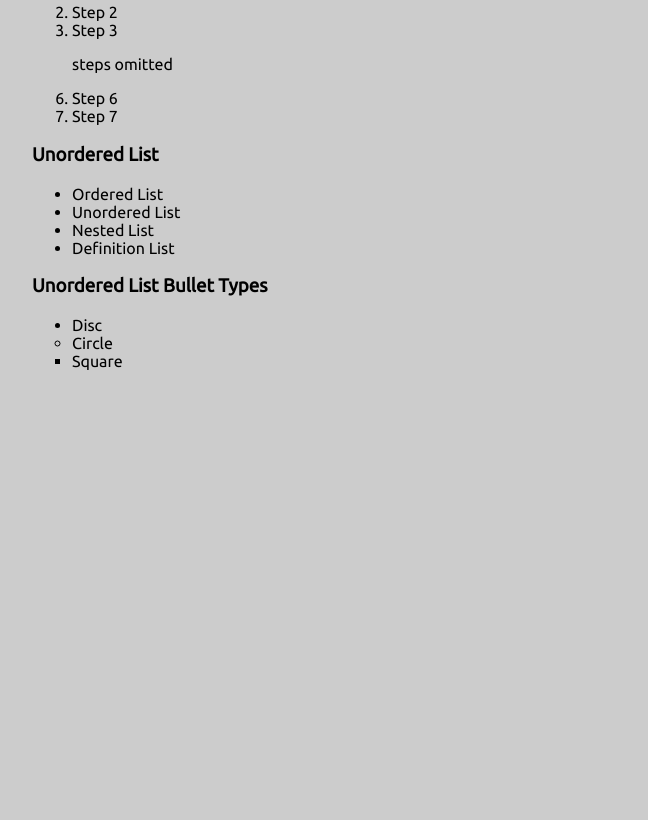
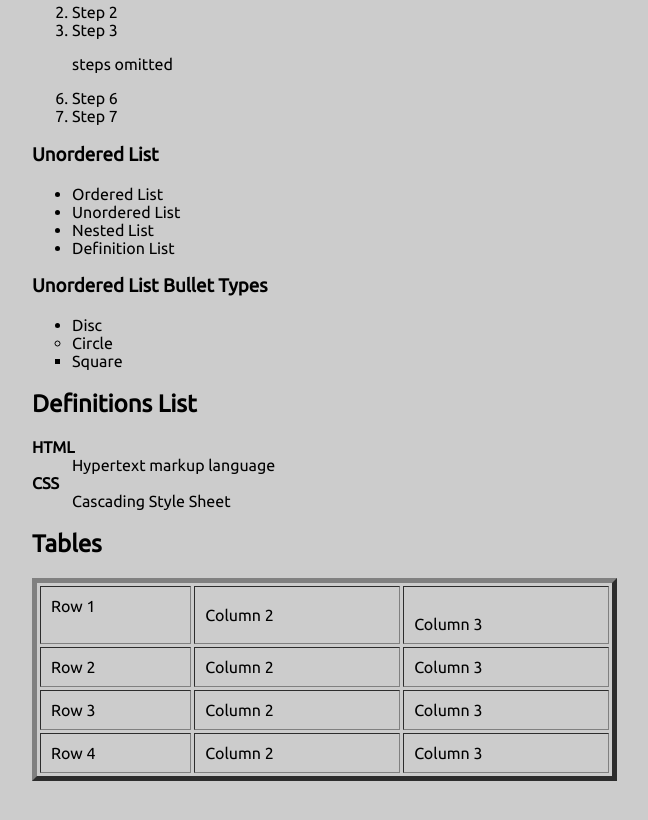
Before and after one commit to bebilder/WebAuthoring, a plain HTML site: page examples/example.html in a window 1280 px wide. Shown: the part 2036-2856 px from the top of the page, without its empty margins (11-659 px from the left). Before the commit the page ends 2465 px from the top, so only its background shows below. Drawn offline with Linux system fonts and the light colour scheme.

Commit message:
2/5/2016 end of class

```diff
--- a/examples/example.html
+++ b/examples/example.html
@@ -35,20 +35,16 @@
 	}
 
 	.notes {
-		padding-top:25px;
-		padding:35px;
-		margin-left:auto;
-		margin-right:auto;
-		width:auto;
-		height:auto;
+        padding: 35px;
+        margin-left: auto;
+		margin-right: auto;
+		width: auto;
+		height: auto;
 
-		text-align:left;
-		color:#000;
+		text-align: left;
+		color: #000;
 	}
 
-	.notes:hover {
-		color:#FFFF00;
-	}
 </style>
 </head>
 
@@ -185,6 +181,64 @@ Brady	Idaho		208
         <li>Circle</li>
         <li type="square">Square</li>
         </ul>
+
+        <h2>Definitions List</h2>
+        <dl>
+            <dt><b>HTML</b></dt>
+            <dd>Hypertext markup language</dd>
+
+            <dt><b>CSS</b></dt>
+            <dd>Cascading Style Sheet</dd>
+        </dl>
+
+
+        <h2>Tables</h2>
+        <table border="5" width="585px" cellspacing="3px" cellpadding="10px">
+            <tr>
+                <td>
+                    Row 1<br/>&nbsp;
+                </td>
+                <td>
+                    Column 2
+                </td>
+                <td valign="bottom">
+                    Column 3
+                </td>
+            </tr>
+            <tr>
+                <td>
+                    Row 2
+                </td>
+                <td>
+                    Column 2
+                </td>
+                <td>
+                    Column 3
+                </td>
+            </tr>
+            <tr>
+                <td>
+                    Row 3
+                </td>
+                <td>
+                    Column 2
+                </td>
+                <td>
+                    Column 3
+                </td>
+            </tr>
+            <tr>
+                <td>
+                    Row 4
+                </td>
+                <td>
+                    Column 2
+                </td>
+                <td>
+                    Column 3
+                </td>
+            </tr>
+        </table>
     </div>
 </body>
 </html>
```
Also changed, not shown: examples/Spain/spain.css (+6 -2 lines).
